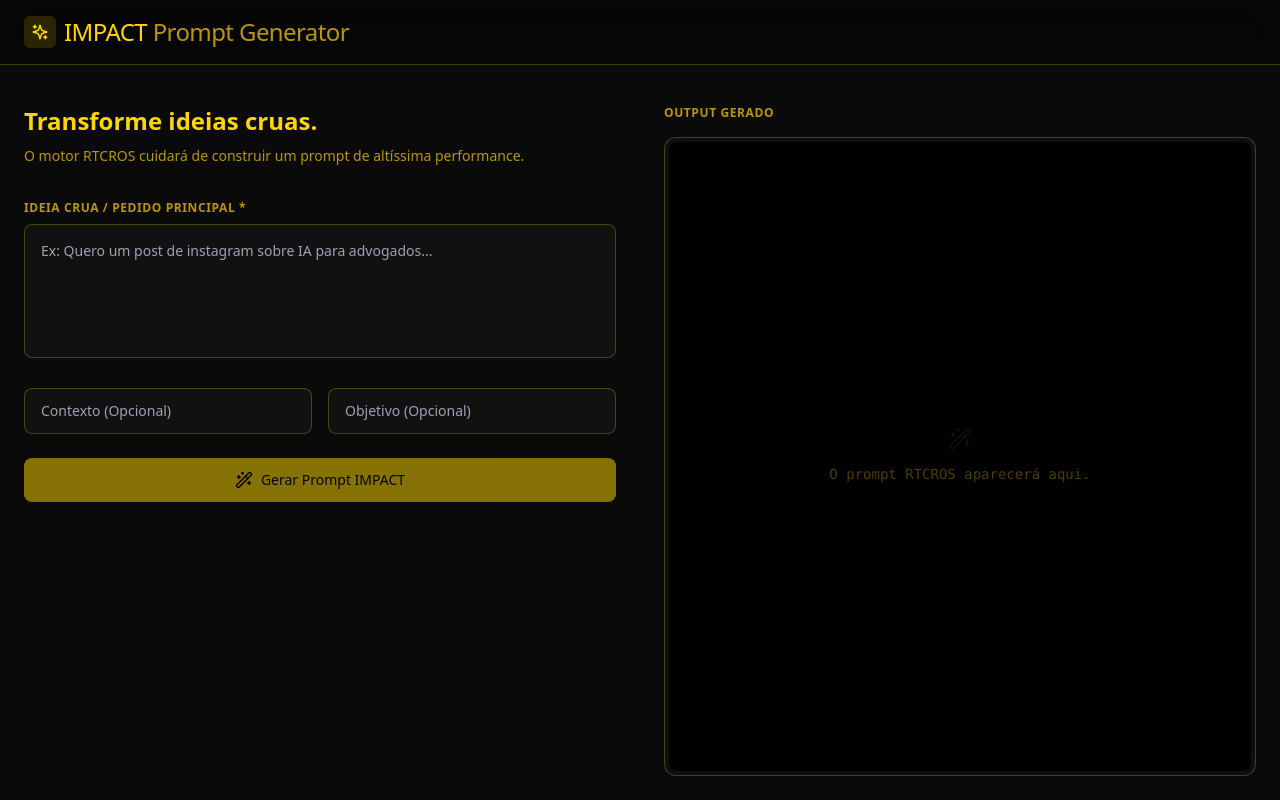
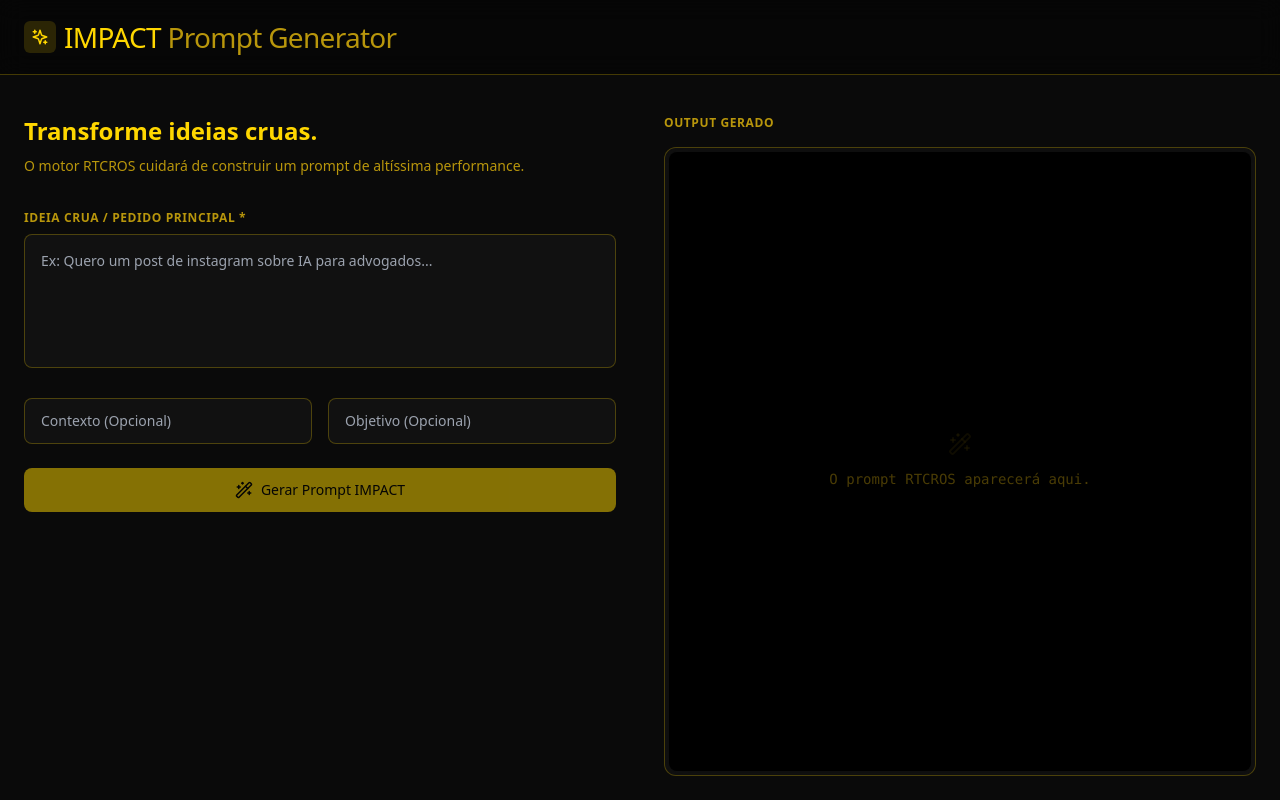
Before and after one commit to rateteodoro-wq/Impact-Prompt-Generator, a React (Vite) app: page / in a window 1280 px wide. Built offline with nearby package versions, Linux system fonts and the light colour scheme.

Commit message:
Update App.jsx

```diff
--- a/src/App.jsx
+++ b/src/App.jsx
@@ -58,8 +58,8 @@ function App() {
                     <div className="w-8 h-8 rounded-md flex items-center justify-center" style={{ backgroundColor: goldFaint, color: gold }}>
                         <Sparkles size={18} />
                     </div>
-                    <h1 className="text-2xl font-medium tracking-tight" style={{ color: gold }}>
-                        IMPACT <span style={{ color: goldDim }}>Prompt Generator</span>
+                    <h1 className="font-medium tracking-tight" style={{ color: gold, fontSize: '28px' }}>
+    IMPACT <span style={{ color: goldDim }}>Prompt Generator</span>
                     </h1>
                 </div>
             </header>
```
